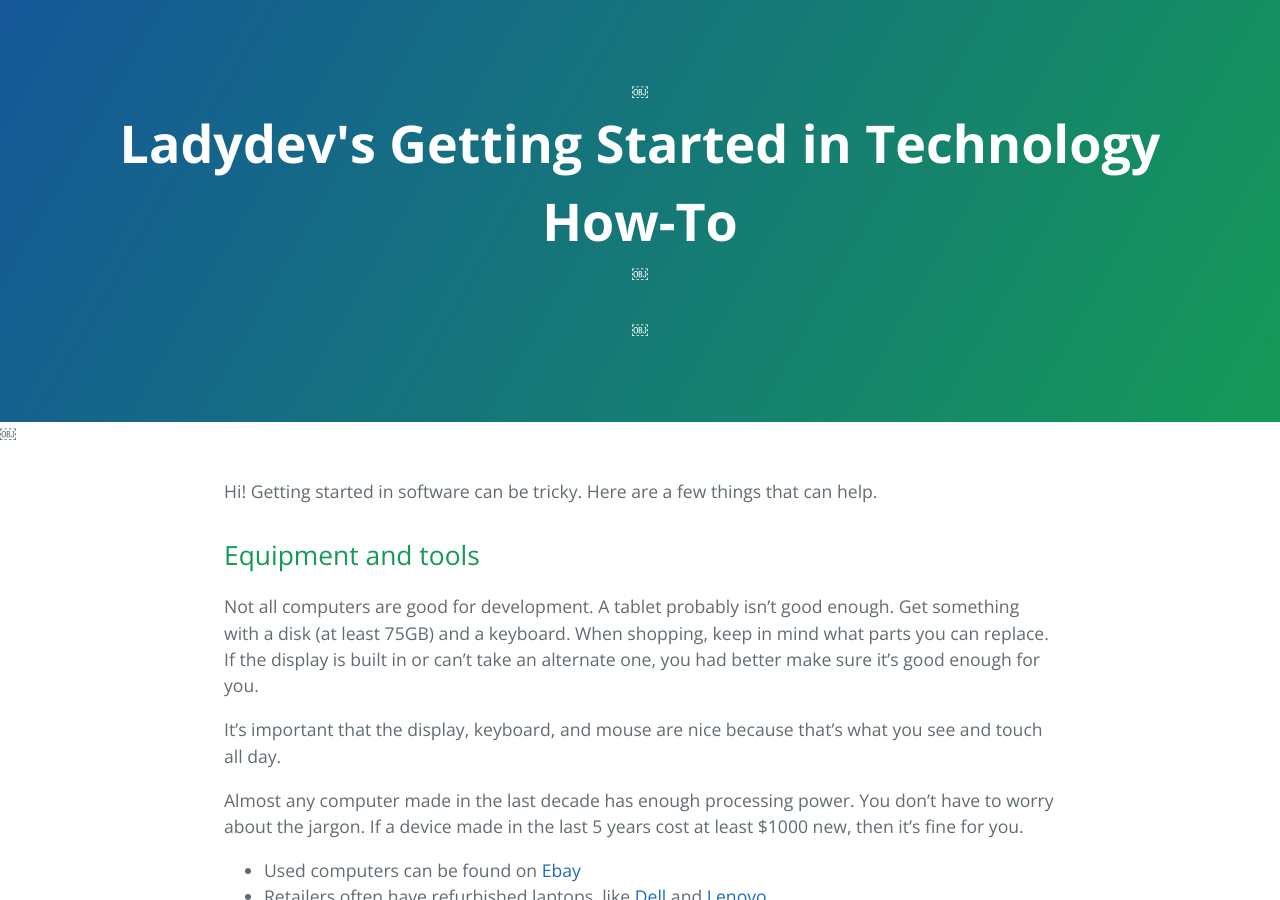
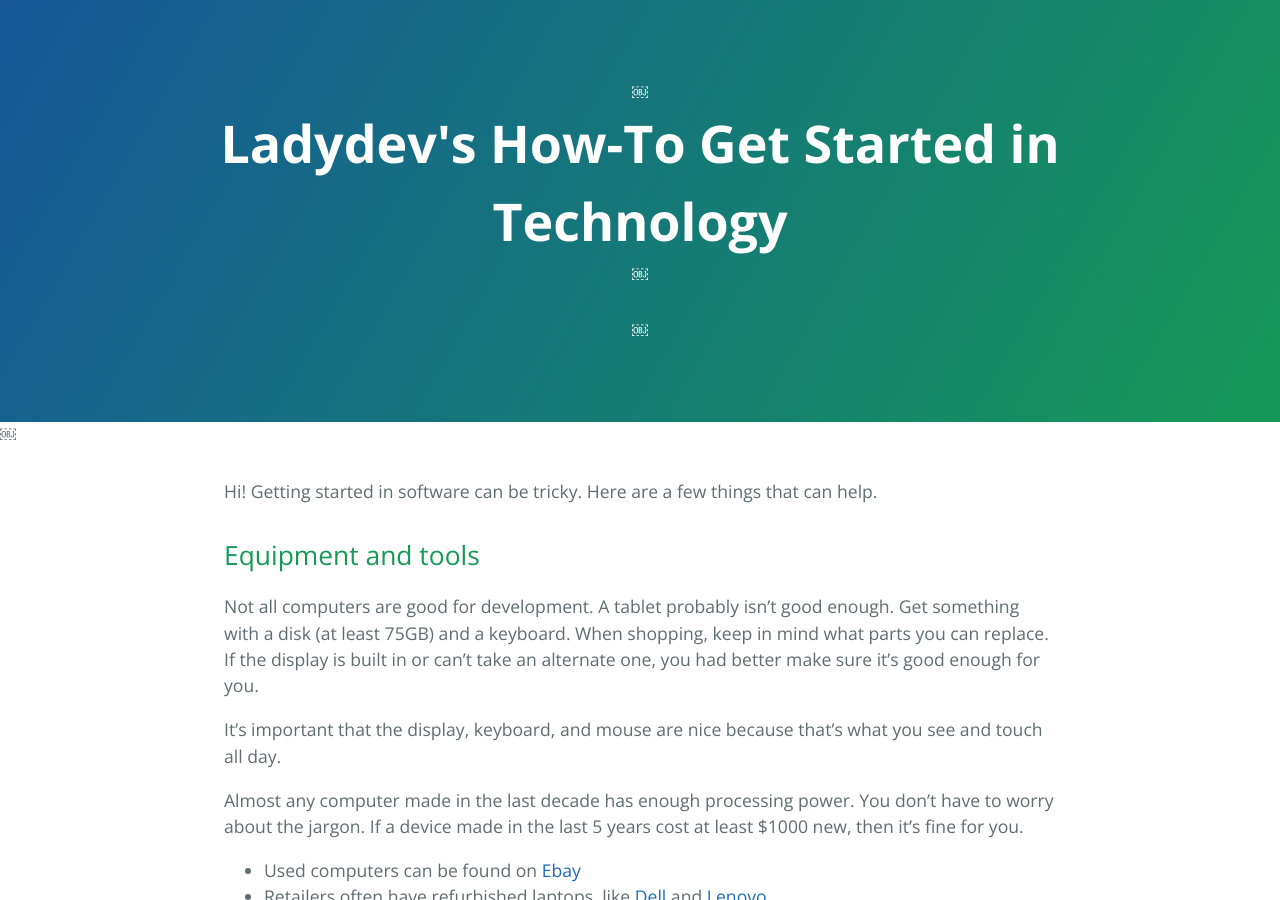
Before and after one commit to chadmiller/ladydev-info, a Jekyll site: the page built from index.md, in a window 1280 px wide and 900 px high. Built offline with Jekyll 4.4.1, drawn with Linux system fonts in a browser that asks for light colours; nearby versions of some CDN libraries; library files that are not in the unit come from our copies.

Commit message:
Update front.html

```diff
--- a/_layouts/front.html
+++ b/_layouts/front.html
@@ -2,7 +2,7 @@
 <html lang="en-us">
   <head>
     <meta charset="UTF-8">
-    <title>Ladydev&#39;s Getting Started in Technology How-To by chadmiller</title>
+    <title>Ladydev&#39;s How-To Get Started in Technology</title>
     <meta name="viewport" content="width=device-width, initial-scale=1">
     <link rel="stylesheet" type="text/css" href="stylesheets/normalize.css" media="screen">
     <link href='https://fonts.googleapis.com/css?family=Open+Sans:400,700' rel='stylesheet' type='text/css'>
@@ -12,7 +12,7 @@
   <body>
 
      <section class="page-header">
-￼       <h1 class="project-name">Ladydev&#39;s Getting Started in Technology How-To</h1>
+￼       <h1 class="project-name">Ladydev&#39;s How-To Get Started in Technology</h1>
 ￼       <h2 class="project-tagline">{{ tagline }}</h2>
 ￼     </section>
 ￼
```
